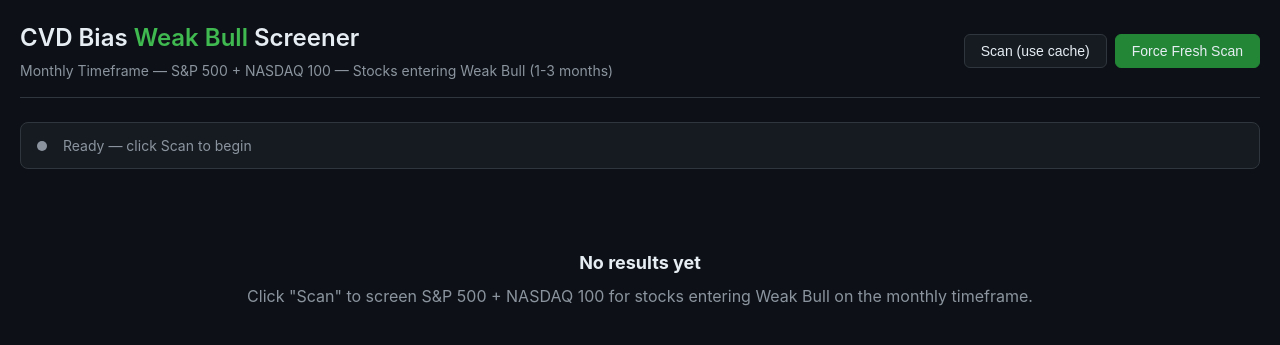
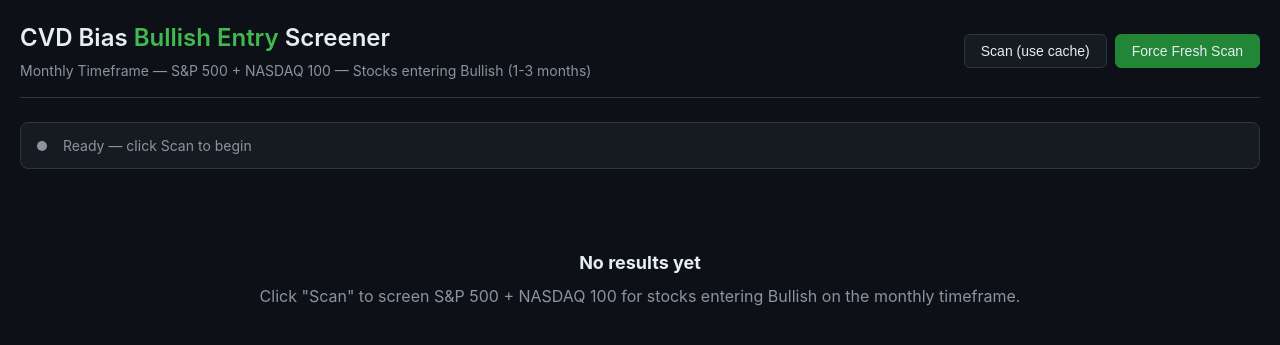
Before and after one commit to Biggjuann/strongmonthlybull, a Flask app: page / in a window 1280 px wide. Shown: the top 345 px of the page. Run offline with Flask 3, Linux system fonts and the light colour scheme.

Commit message:
Include both weak bull AND strong bull entries in screener
User confirmed TGT (STRONG BULL) and NKTR (STRONG BULL) should appear
in results alongside weak bull stocks. Screener now shows any stock
that entered a bullish state (green background) within the last 1-3
months, regardless of whether it's weak or strong bull.

- scan_ticker: accept weak_bull OR strong_bull on current bar
- Renamed months_in_weak_bull to months_bullish
- Updated dashboard title/labels to "Bullish Entry Screener"

https://claude.ai/code/session_017jyYB97N21HZ43eMrYt7VU

```diff
--- a/app.py
+++ b/app.py
@@ -110,7 +110,7 @@ def results():
     # Filtering
     sector = request.args.get("sector", "")
     months = request.args.get("months", "")
-    sort_by = request.args.get("sort", "months_in_weak_bull")
+    sort_by = request.args.get("sort", "months_bullish")
     sort_dir = request.args.get("dir", "asc")
 
     filtered = data
@@ -119,7 +119,7 @@ def results():
     if months:
         try:
             m = int(months)
-            filtered = [r for r in filtered if r.get("months_in_weak_bull") == m]
+            filtered = [r for r in filtered if r.get("months_bullish") == m]
         except ValueError:
             pass
 
--- a/screener.py
+++ b/screener.py
@@ -311,13 +311,12 @@ def scan_ticker(ticker: str, params: dict | None = None) -> dict | None:
         if "bias" not in df.columns or df["bias"].iloc[0] == "INSUFFICIENT_DATA":
             return None
 
-        # Must be currently weak bull on the last completed month
-        if not df["weak_bull"].iloc[-1]:
+        # Must be currently bullish (weak bull OR strong bull)
+        last_is_bullish = df["weak_bull"].iloc[-1] or df["strong_bull"].iloc[-1]
+        if not last_is_bullish:
             return None
 
         # Count consecutive months of ANY bullish state (weak bull OR strong bull)
-        # from the end. This prevents stocks that have been bullish for a long
-        # time (flipping between strong/weak bull) from appearing as new entries.
         bullish_streak = 0
         for i in range(len(df) - 1, -1, -1):
             if df["weak_bull"].iloc[i] or df["strong_bull"].iloc[i]:
@@ -328,14 +327,6 @@ def scan_ticker(ticker: str, params: dict | None = None) -> dict | None:
         # Only want stocks that JUST turned bullish within 1-3 months
         if bullish_streak > 3:
             return None
-
-        # Also count consecutive weak_bull specifically
-        weak_bull_streak = 0
-        for i in range(len(df) - 1, -1, -1):
-            if df["weak_bull"].iloc[i]:
-                weak_bull_streak += 1
-            else:
-                break
 
         # Gather info
         last_row = df.iloc[-1]
@@ -366,8 +357,7 @@ def scan_ticker(ticker: str, params: dict | None = None) -> dict | None:
             "market_cap": market_cap,
             "current_bias": str(last_row["bias"]),
             "previous_bias": prev_bias,
-            "months_in_weak_bull": weak_bull_streak,
-            "bullish_months_total": bullish_streak,
+            "months_bullish": bullish_streak,
             "entry_date": str(entry_row.get("Date", "N/A")),
             "current_price": round(float(last_row["Close"]), 2),
             "price_ma": round(float(last_row["price_ma"]), 2),
@@ -425,7 +415,7 @@ def run_screener(max_workers: int = 10, params: dict | None = None) -> list[dict
             else:
                 skipped += 1
 
-    results.sort(key=lambda x: (x["months_in_weak_bull"], x["ticker"]))
+    results.sort(key=lambda x: (x["months_bullish"], x["ticker"]))
     logger.info(
         f"Scan complete. {len(results)} weak bull | "
         f"{skipped} filtered out | {errors} errors | {total} total"
@@ -466,6 +456,6 @@ if __name__ == "__main__":
     print(f"Found {len(results)} stocks in weak bull (1-3 months)\n")
     for r in results:
         print(f"  {r['ticker']:6s} | {r['name'][:30]:30s} | "
-              f"WB: {r['months_in_weak_bull']}mo | Bull: {r['bullish_months_total']}mo | "
+              f"Bull: {r['months_bullish']}mo | Bias: {r['current_bias']} | "
               f"Price: ${r['current_price']:>8.2f} | "
               f"From: {r['previous_bias']}")
--- a/templates/index.html
+++ b/templates/index.html
@@ -3,7 +3,7 @@
 <head>
     <meta charset="UTF-8">
     <meta name="viewport" content="width=device-width, initial-scale=1.0">
-    <title>Weak Bull Screener — Monthly Timeframe</title>
+    <title>Bullish Entry Screener — Monthly Timeframe</title>
     <style>
         :root {
             --bg: #0d1117;
@@ -207,9 +207,9 @@
     <div class="container">
         <div class="header">
             <div>
-                <h1>CVD Bias <span>Weak Bull</span> Screener</h1>
+                <h1>CVD Bias <span>Bullish Entry</span> Screener</h1>
                 <div class="header-sub">
-                    Monthly Timeframe — S&P 500 + NASDAQ 100 — Stocks entering Weak Bull (1-3 months)
+                    Monthly Timeframe — S&P 500 + NASDAQ 100 — Stocks entering Bullish (1-3 months)
                 </div>
             </div>
             <div style="display:flex;gap:8px;">
@@ -230,7 +230,7 @@
         <div class="summary-cards" id="summaryCards" style="display:none;">
             <div class="card">
                 <div class="card-value green" id="totalCount">0</div>
-                <div class="card-label">Total Weak Bull</div>
+                <div class="card-label">Total Bullish</div>
             </div>
             <div class="card">
                 <div class="card-value green" id="month1Count">0</div>
@@ -258,7 +258,7 @@
                 </select>
             </div>
             <div>
-                <label>Months in Weak Bull:</label>
+                <label>Months Bullish:</label>
                 <select id="filterMonths" onchange="loadResults()">
                     <option value="">All</option>
                     <option value="1">1 month (just entered)</option>
@@ -279,7 +279,7 @@
                         <th onclick="sortTable('ticker')">Ticker <span class="sort-arrow" id="sort-ticker"></span></th>
                         <th onclick="sortTable('name')">Name <span class="sort-arrow" id="sort-name"></span></th>
                         <th onclick="sortTable('sector')">Sector <span class="sort-arrow" id="sort-sector"></span></th>
-                        <th onclick="sortTable('months_in_weak_bull')">Months <span class="sort-arrow" id="sort-months_in_weak_bull"></span></th>
+                        <th onclick="sortTable('months_bullish')">Months <span class="sort-arrow" id="sort-months_bullish"></span></th>
                         <th onclick="sortTable('previous_bias')">Previous Bias <span class="sort-arrow" id="sort-previous_bias"></span></th>
                         <th onclick="sortTable('current_price')">Price <span class="sort-arrow" id="sort-current_price"></span></th>
                         <th onclick="sortTable('price_change_pct')">Chg % <span class="sort-arrow" id="sort-price_change_pct"></span></th>
@@ -294,13 +294,13 @@
 
         <div class="empty-state" id="emptyState">
             <h3>No results yet</h3>
-            <p>Click "Scan" to screen S&P 500 + NASDAQ 100 for stocks entering Weak Bull on the monthly timeframe.</p>
+            <p>Click "Scan" to screen S&P 500 + NASDAQ 100 for stocks entering Bullish on the monthly timeframe.</p>
         </div>
     </div>
 
     <script>
         let allResults = [];
-        let currentSort = { key: 'months_in_weak_bull', dir: 'asc' };
+        let currentSort = { key: 'months_bullish', dir: 'asc' };
         let pollInterval = null;
 
         function startScan(force) {
@@ -382,9 +382,9 @@
         function updateSummary(data) {
             const results = data.results;
             document.getElementById('totalCount').textContent = results.length;
-            document.getElementById('month1Count').textContent = results.filter(r => r.months_in_weak_bull === 1).length;
-            document.getElementById('month2Count').textContent = results.filter(r => r.months_in_weak_bull === 2).length;
-            document.getElementById('month3Count').textContent = results.filter(r => r.months_in_weak_bull === 3).length;
+            document.getElementById('month1Count').textContent = results.filter(r => r.months_bullish === 1).length;
+            document.getElementById('month2Count').textContent = results.filter(r => r.months_bullish === 2).length;
+            document.getElementById('month3Count').textContent = results.filter(r => r.months_bullish === 3).length;
 
             // Top sector
             const sectorCounts = {};
@@ -415,7 +415,7 @@
                     <td><strong>${r.ticker}</strong></td>
                     <td>${(r.name || '').substring(0, 35)}</td>
                     <td>${r.sector || 'N/A'}</td>
-                    <td><span class="months-badge months-${r.months_in_weak_bull}">${r.months_in_weak_bull} mo</span></td>
+                    <td><span class="months-badge months-${r.months_bullish}">${r.months_bullish} mo</span></td>
                     <td>${biasBadge(r.previous_bias)}</td>
                     <td>$${r.current_price.toLocaleString()}</td>
                     <td class="${r.price_change_pct >= 0 ? 'positive' : 'negative'}">${r.price_change_pct > 0 ? '+' : ''}${r.price_change_pct}%</td>
```
